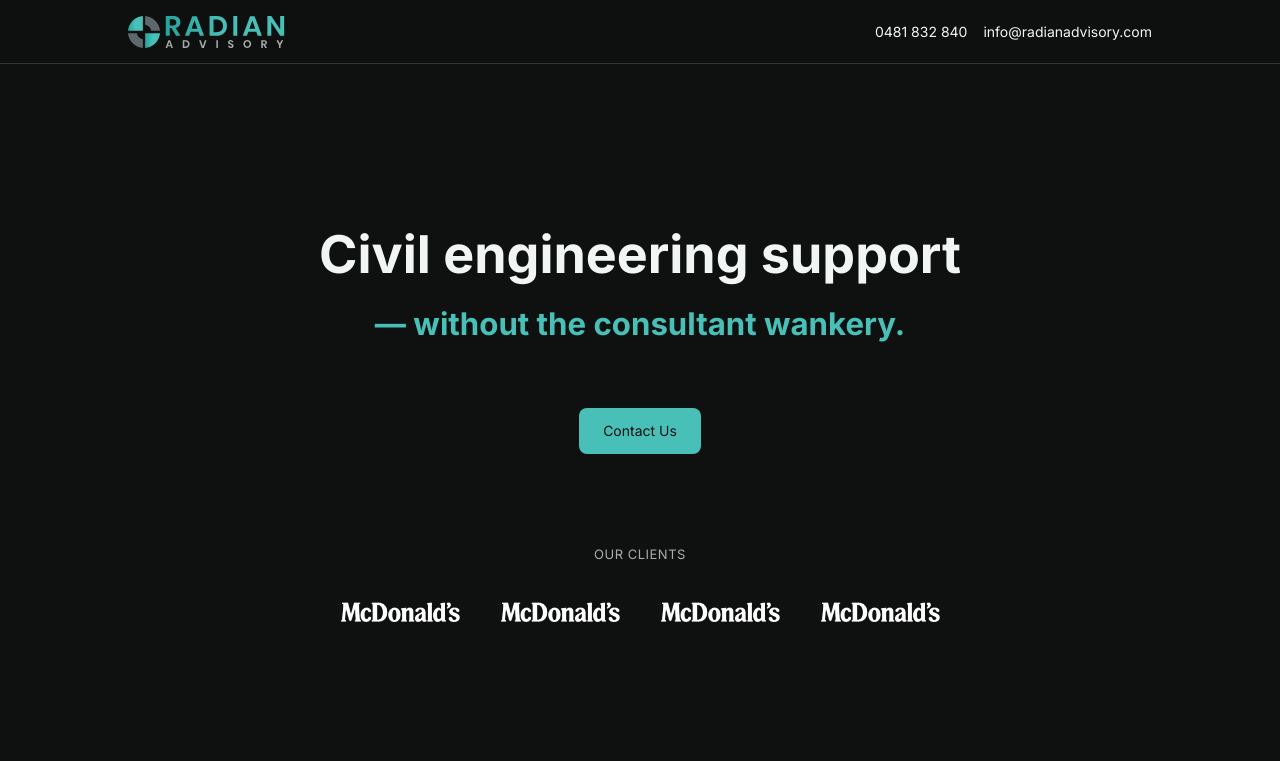
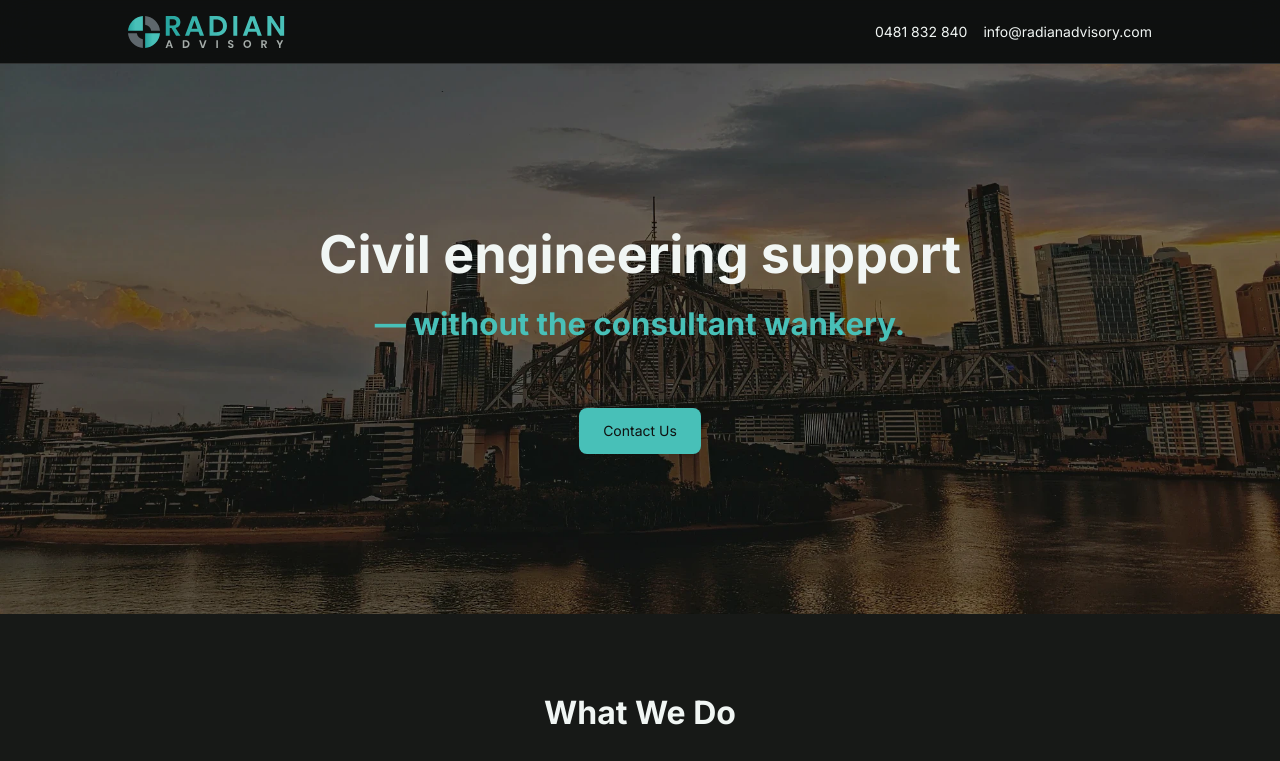
Before and after one commit to codylg/radian-advisory-website, a plain HTML site: page index.html in a window 1280 px wide. Shown: the top 761 px of the page. Drawn offline with Linux system fonts and the light colour scheme.

Commit message:
Add header background image

```diff
--- a/_scss/main.scss
+++ b/_scss/main.scss
@@ -14,6 +14,9 @@
   margin-top: $header-height;
   padding-top: $page-padding * 4;
   padding-bottom: $page-padding * 4;
+  background-image: url("/static/brisbane.webp");
+  background-size: cover;
+  background-position: bottom center;
 
   h5 {
     color: var(--b);
--- a/index.html
+++ b/index.html
@@ -56,10 +56,6 @@
     <section id="header">
       <div class="section-summary">
         <h1 class="tagline">Civil engineering support <br><span class="brand">— without the consultant wankery.</span></h1><a href="#contact" class="button">Contact Us</a>
-      </div>
-      <div class="section-secondary">
-        <h5>Our clients</h5>
-        <div class="logo-lineup"><img src="static/logo-01.webp" alt="McDonald's company logo"><img src="static/logo-01.webp" alt="McDonald's company logo"><img src="static/logo-01.webp" alt="McDonald's company logo"><img src="static/logo-01.webp" alt="McDonald's company logo"></div>
       </div>
     </section>
     <section id="services">
--- a/static/styles.css
+++ b/static/styles.css
@@ -328,6 +328,9 @@ header.page-header .contact-details a:not(:hover) {
   margin-top: 64px;
   padding-top: 160px;
   padding-bottom: 160px;
+  background-image: url("/static/brisbane.webp");
+  background-size: cover;
+  background-position: bottom center;
 }
 
 #header h5 {
```
Also changed, not shown: static/brisbane.webp (added), 1 other file.
